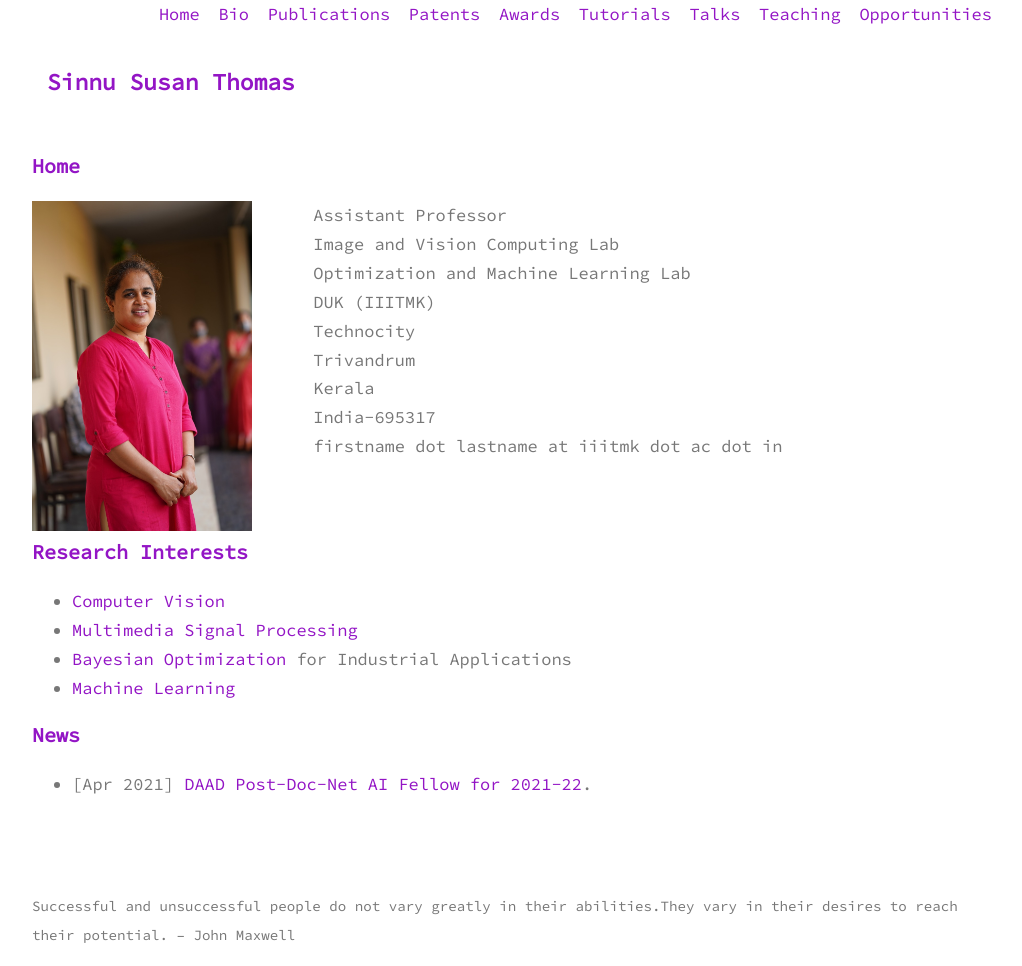
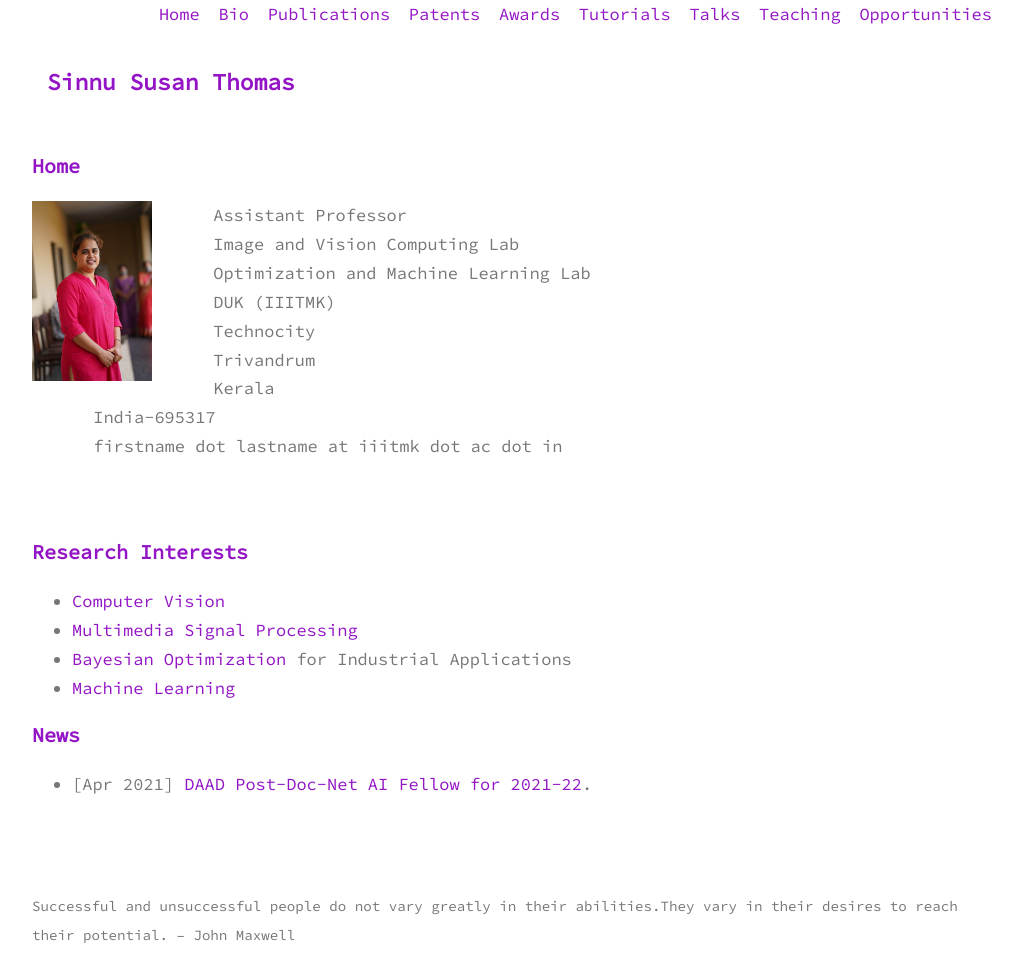
Before and after one commit to sinnuthomas/sinnuthomas.github.io, a Jekyll site: the page built from index.md, in a window 1280 px wide. Shown: the whole page, without its empty margins (128-1150 px from the left). Built offline with Jekyll 4.4.1, drawn with Linux system fonts in a browser that asks for light colours.

Commit message:
Update index.md

```diff
--- a/index.md
+++ b/index.md
@@ -3,7 +3,7 @@ layout: page
 title: Home
 ---
 
-<img align="left" src="sinnu1.jpg" width="220" >
+<img align="left" src="sinnu1.jpg" width="120" >
 
 &nbsp;&nbsp;&nbsp;&nbsp;&nbsp;&nbsp;Assistant Professor<br>
 &nbsp;&nbsp;&nbsp;&nbsp;&nbsp;&nbsp;Image and Vision Computing Lab<br>
```
